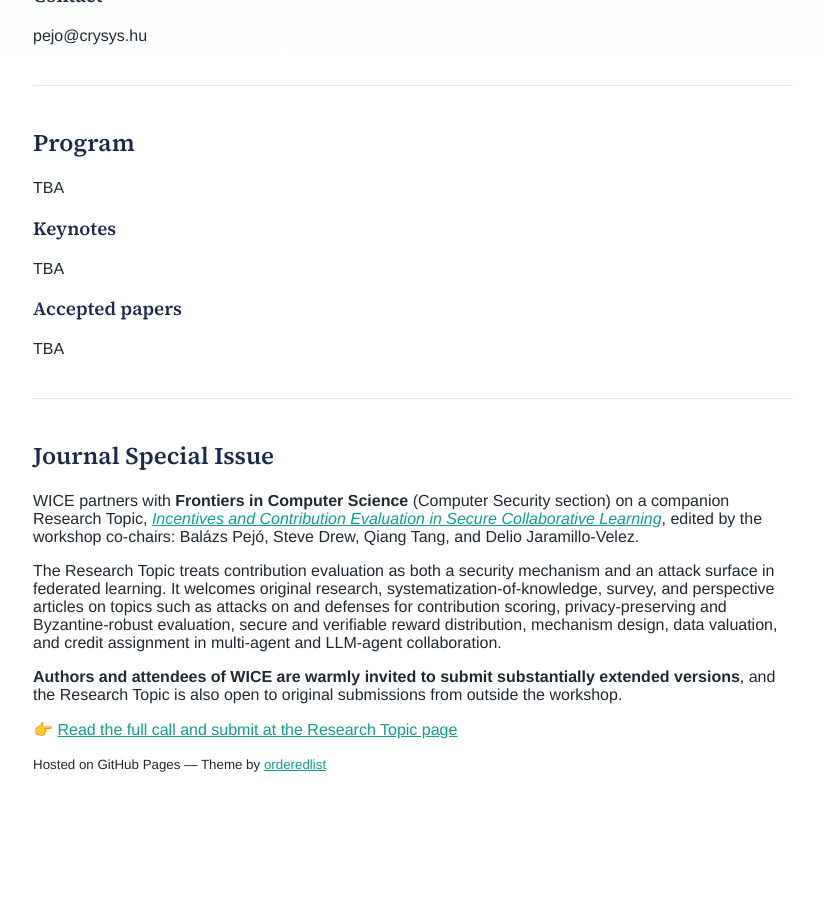
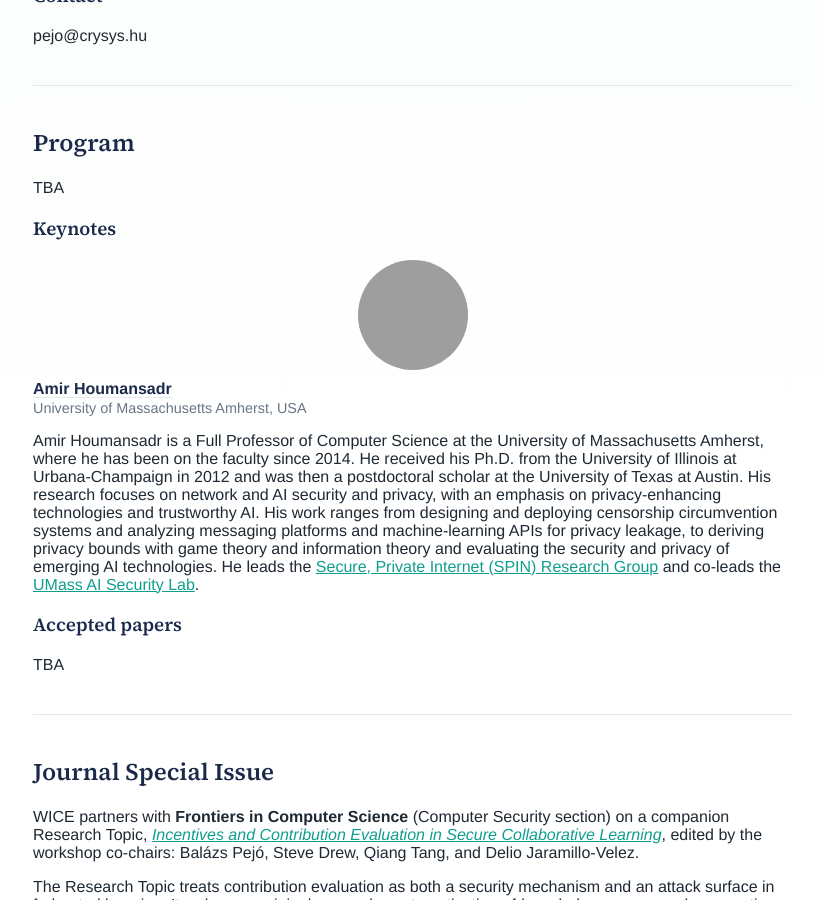
Before and after one commit to WICE-SaTML/WICE-SaTML.github.io, a Jekyll site: the page built from index.md, in a window 1280 px wide and 900 px high, scrolled down 3454 px. Shown: the whole window, without its empty margins (227-1051 px from the left). Built offline with Jekyll 4.4.1, drawn with Linux system fonts in a browser that asks for light colours; a script that is not in the unit is left out; before the commit the page ends 4291 px from its top, so only the background shows below that; grey boxes are pictures that could not be loaded.

Commit message:
Update index.md

```diff
--- a/index.md
+++ b/index.md
@@ -234,7 +234,16 @@ TBA
 
 ### Keynotes
 
-TBA
+<div class="keynotes-list">
+  <div class="keynote" id="keynote-houmansadr">
+    <img src="{{ '/assets/images/keynotes/amir-houmansadr.jpg' | relative_url }}" alt="Amir Houmansadr" class="organizer-photo">
+    <div>
+      <p class="organizer-name"><a href="https://people.cs.umass.edu/~amir/">Amir Houmansadr</a></p>
+      <p class="organizer-affiliation">University of Massachusetts Amherst, USA</p>
+      <p class="keynote-bio">Amir Houmansadr is a Full Professor of Computer Science at the University of Massachusetts Amherst, where he has been on the faculty since 2014. He received his Ph.D. from the University of Illinois at Urbana-Champaign in 2012 and was then a postdoctoral scholar at the University of Texas at Austin. His research focuses on network and AI security and privacy, with an emphasis on privacy-enhancing technologies and trustworthy AI. His work ranges from designing and deploying censorship circumvention systems and analyzing messaging platforms and machine-learning APIs for privacy leakage, to deriving privacy bounds with game theory and information theory and evaluating the security and privacy of emerging AI technologies. He leads the <a href="https://people.cs.umass.edu/~amir/Research.html">Secure, Private Internet (SPIN) Research Group</a> and co-leads the <a href="https://aisec.cs.umass.edu/">UMass AI Security Lab</a>.</p>
+    </div>
+  </div>
+</div>
 
 ### Accepted papers
 
```
